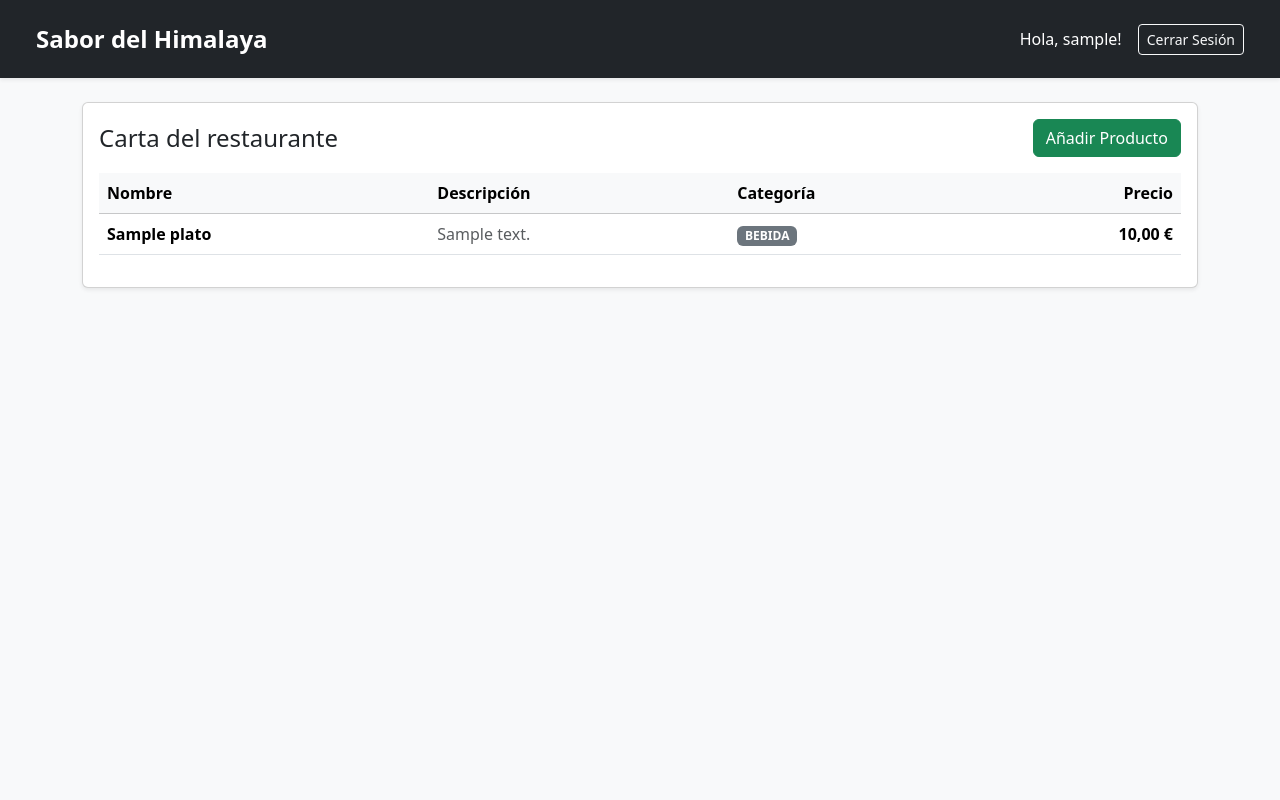
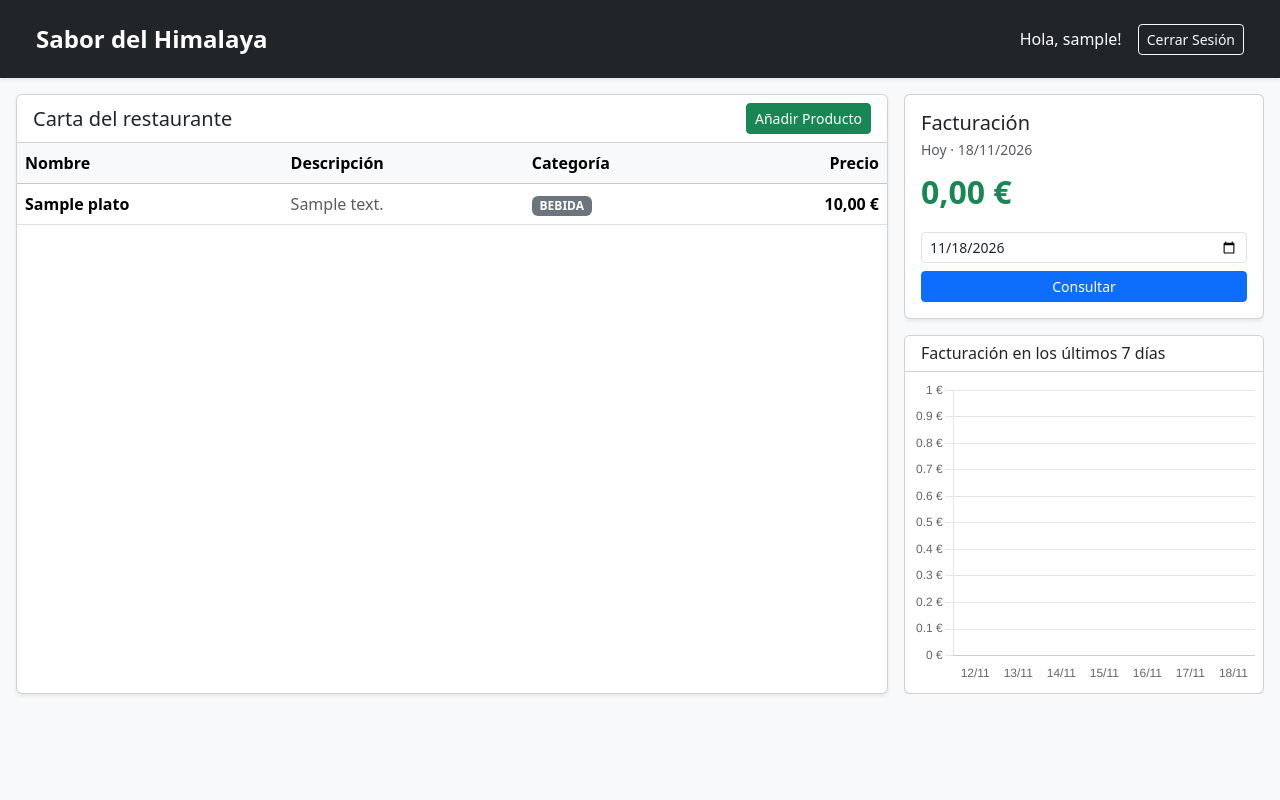
Before and after one commit to carlossanchezh/sabor-del-himalaya-webapp, a Spring Boot app: page /dueno/panel in a window 1280 px wide. Run offline with Spring Boot 4, Linux system fonts and the light colour scheme; a user stored in the database is signed in; tables that the repository leaves empty hold one stand-in row (values such as "Sample post"); some of the project's set-up classes (security, data sources, template engines, error pages and the like) are left out, and stand-ins take their place; some libraries are stand-ins or nearby versions.

Commit message:
US-19: facturación diaria

```diff
--- a/src/main/java/es/upm/is2/sabordelhimalaya/controller/DuenoController.java
+++ b/src/main/java/es/upm/is2/sabordelhimalaya/controller/DuenoController.java
@@ -4,9 +4,11 @@ import es.upm.is2.sabordelhimalaya.dto.request.PlatoCreacionDTO;
 import es.upm.is2.sabordelhimalaya.enums.CategoriaPlato;
 import es.upm.is2.sabordelhimalaya.exception.OperacionNoPermitidaException;
 import es.upm.is2.sabordelhimalaya.model.Plato;
+import es.upm.is2.sabordelhimalaya.service.PedidoService;
 import es.upm.is2.sabordelhimalaya.service.PlatoService;
 
 import lombok.RequiredArgsConstructor;
+import org.springframework.format.annotation.DateTimeFormat;
 import org.springframework.stereotype.Controller;
 import org.springframework.web.bind.annotation.*;
 import org.springframework.ui.Model;
@@ -14,7 +16,11 @@ import jakarta.validation.Valid;
 import org.springframework.validation.BindingResult;
 import org.springframework.web.servlet.mvc.support.RedirectAttributes;
 
+import java.time.LocalDate;
+import java.time.format.DateTimeFormatter;
+import java.util.ArrayList;
 import java.util.Comparator;
+import java.util.List;
 
 @Controller
 @RequestMapping("/dueno")
@@ -22,10 +28,19 @@ import java.util.Comparator;
 public class DuenoController {
 
     private final PlatoService platoService;
+    private final PedidoService pedidoService;
 
     @GetMapping("/panel")
-    public String panel(Model model) {
-        // TODO (US-19): Calcular la facturación del día de hoy y pasarla al modelo.
+    public String panel(@RequestParam(required = false) @DateTimeFormat(iso = DateTimeFormat.ISO.DATE) LocalDate fecha, Model model) {
+
+        LocalDate dia = (fecha != null) ? fecha : LocalDate.now();
+
+        model.addAttribute("fechaConsultada", dia);
+        model.addAttribute("esHoy", dia.equals(LocalDate.now()));
+        model.addAttribute("facturacionDia", pedidoService.calcularFacturacion(dia));
+
+        // Facturación de los últimos 7 días
+        cargarFacturacionSemanal(model);
 
         // Formulario vacío para añadir paltos nuevos
         model.addAttribute("nuevoPlato", new PlatoCreacionDTO());
@@ -45,6 +60,12 @@ public class DuenoController {
             // Informa de los errores y vuelve a abrir el modal
             model.addAttribute("mostrarModal", true);
 
+            // Carga la facturación del día
+            cargarFacturacion(model);
+
+            // Facturación de los últimos 7 días
+            cargarFacturacionSemanal(model);
+
             // Carga los platos del sistema
             cargarCarta(model);
 
@@ -58,14 +79,10 @@ public class DuenoController {
 
         } catch (IllegalArgumentException e) {
 
-            // Manejo de excepciones y muestra el modal nuevamente
-            model.addAttribute("error", e.getMessage());
-            model.addAttribute("mostrarModal", true);
+            // Manejo de excepciones
+            redirectAttributes.addFlashAttribute("errorCarta", e.getMessage());
 
-            // Carga los platos del sistema
-            cargarCarta(model);
-
-            return "dueno/panel";
+            return "redirect:/dueno/panel";
         }
 
         // Mensaje de éxito del plato añadido
@@ -131,4 +148,34 @@ public class DuenoController {
         model.addAttribute("platosRetirados", platoService.listarPlatosRetiradosDeLaCarta().stream()
         .sorted(Comparator.comparing(Plato::getCategoria).thenComparing(Plato::getNombre)).toList());
     }
+
+    // Facturación del día
+    private void cargarFacturacion(Model model) {
+
+        LocalDate dia = LocalDate.now();
+
+        model.addAttribute("fechaConsultada", dia);
+        model.addAttribute("esHoy", true);
+        model.addAttribute("facturacionDia", pedidoService.calcularFacturacion(dia));
+    }
+
+    // Facturación de los últimos 7 días
+    private void cargarFacturacionSemanal(Model model) {
+
+        LocalDate hoy = LocalDate.now();
+        DateTimeFormatter formato = DateTimeFormatter.ofPattern("dd/MM");
+
+        List<String> etiquetas = new ArrayList<>();
+        List<Double> valores = new ArrayList<>();
+
+        // Del día más antiguo (hace 6 días) al más reciente (hoy)
+        for (int i = 6; i >= 0; i--) {
+            LocalDate dia = hoy.minusDays(i);
+            etiquetas.add(dia.format(formato));
+            valores.add(pedidoService.calcularFacturacion(dia).doubleValue());
+        }
+
+        model.addAttribute("graficaEtiquetas", etiquetas);
+        model.addAttribute("graficaValores", valores);
+    }
 }
--- a/src/main/java/es/upm/is2/sabordelhimalaya/repository/PedidoRepository.java
+++ b/src/main/java/es/upm/is2/sabordelhimalaya/repository/PedidoRepository.java
@@ -18,8 +18,8 @@ public interface PedidoRepository extends JpaRepository<Pedido, Long> {
     // pedidos de un usuario de más reciente a más antiguo
     List<Pedido> findByUsuarioIdUsuarioOrderByFechaHoraDesc(Long idUsuario);
 
-    // pedidos en un determinado estado
-    List<Pedido> findByEstado(EstadoPedido estado);
+    // pedidos de un determinado estado y entre dos fechas
+    List<Pedido> findByEstadoAndFechaHoraBetween(EstadoPedido estado, LocalDateTime inicio, LocalDateTime fin);
 
     // pedidos entre dos fechas
     List<Pedido> findByFechaHoraBetween(LocalDateTime inicio, LocalDateTime fin);
--- a/src/main/java/es/upm/is2/sabordelhimalaya/service/PlatoServiceImpl.java
+++ b/src/main/java/es/upm/is2/sabordelhimalaya/service/PlatoServiceImpl.java
@@ -83,7 +83,7 @@ public class PlatoServiceImpl implements PlatoService {
         boolean existePlato = platoRepository.existsByNombreIgnoreCaseAndEsDelChefFalse(dto.getNombre().trim());
 
         if (existePlato) {
-            throw new IllegalArgumentException("Ya existe un producto con el nombre '" + dto.getNombre().trim() + "'. Si estaba retirado, usa la opción 'Añadir Producto' de la lista de retirados.");
+            throw new IllegalArgumentException("Ya existe un producto con el nombre '" + dto.getNombre().trim() + "' en carta o retirado de ella.");
         }
 
         // Crear nuevo plato
--- a/src/main/resources/templates/dueno/panel.html
+++ b/src/main/resources/templates/dueno/panel.html
@@ -9,34 +9,49 @@
     <link href="https://cdn.jsdelivr.net/npm/bootstrap@5.3.3/dist/css/bootstrap.min.css" rel="stylesheet">
 
 </head>
-<body class="bg-light">
+<body class="bg-light d-flex flex-column" style="height: 100vh; overflow: hidden;">
 
 <!-- Layout -->
 <div th:replace="~{layout :: header}"></div>
 
-<main class="container mt-4">
+<!-- Contenido principal: ocupa el resto del viewport -->
+<main class="container-fluid px-3 py-3 d-flex flex-column flex-grow-1" style="min-height: 0;">
 
-    <!-- Mensajes de éxito o error -->
-    <div th:if="${mensaje}" class="alert alert-success" th:text="${mensaje}">Mensaje</div>
-    <div th:if="${errorCarta}" class="alert alert-danger" th:text="${errorCarta}">Error</div>
+    <!-- Mensajes de éxito o error (encuadrados) -->
+    <div class="d-flex justify-content-center flex-shrink-0">
+        <div style="width: 100%; max-width: 1476px;">
+            <div th:if="${mensaje}" class="alert alert-success alert-dismissible fade show mb-2" th:text="${mensaje}">Mensaje</div>
+            <div th:if="${errorCarta}" class="alert alert-danger alert-dismissible fade show mb-2" th:text="${errorCarta}">Error</div>
+        </div>
+    </div>
 
-    <!-- Carta del restaurante -->
-    <div class="card shadow-sm">
-        <div class="card-body">
-            <div class="d-flex justify-content-between align-items-center mb-3">
-                <h2 class="h4 mb-0">Carta del restaurante</h2>
+    <!-- Fila de contenido: carta (izquierda) + facturación (derecha) -->
+    <div class="d-flex gap-3 flex-grow-1 justify-content-center" style="min-height: 0;">
+
+        <!-- Columna Izquierda Carta -->
+        <section class="d-flex align-self-start"
+                 style="flex: 1 1 0; max-width: 1100px; height: 75vh; min-width: 0; min-height: 0;">
+            <div class="card shadow-sm flex-grow-1 d-flex flex-column" style="min-height: 0;">
+
+                <!-- Cabecera fija de la carta -->
+                <div class="card-header bg-white d-flex justify-content-between align-items-center flex-shrink-0">
+                    <h2 class="h5 mb-0">Carta del restaurante</h2>
 
                     <!-- Botón para abrir el modal de añadir producto -->
-                <button type="button" class="btn btn-success" data-bs-toggle="modal" data-bs-target="#modalAnadirPlato">
+                    <button type="button" class="btn btn-success btn-sm" data-bs-toggle="modal" data-bs-target="#modalAnadirPlato">
                         Añadir Producto
                     </button>
                 </div>
 
-            <p th:if="${#lists.isEmpty(platos)}" class="text-muted">Todavía no hay productos en la carta.</p>
+                <!-- Único bloque con scroll -->
+                <div class="card-body p-0" style="overflow-y: auto;">
 
-            <div class="table-responsive" th:unless="${#lists.isEmpty(platos)}">
-                <table class="table table-hover align-middle">
-                    <thead class="table-light">
+                    <p th:if="${#lists.isEmpty(platos)}" class="text-muted text-center py-5 mb-0">
+                        Todavía no hay productos en la carta.
+                    </p>
+
+                    <table class="table table-hover align-middle mb-0" th:unless="${#lists.isEmpty(platos)}">
+                        <thead class="table-light" style="position: sticky; top: 0; z-index: 1;">
                         <tr>
                             <th>Nombre</th>
                             <th>Descripción</th>
@@ -50,13 +65,58 @@
                             <td class="text-muted" th:text="${plato.descripcion}">Descripción</td>
                             <td><span class="badge text-bg-secondary" th:text="${plato.categoria}">CATEGORIA</span></td>
                             <td class="text-end fw-semibold"
-                            th:text="${#numbers.formatDecimal(plato.precio, 1, 'POINT', 2, 'COMMA') + ' €'}">0,00 €</td>
+                                th:text="${#numbers.formatDecimal(plato.precio, 1, 'POINT', 2, 'COMMA')} + ' €'">0,00 €</td>
                         </tr>
                         </tbody>
                     </table>
                 </div>
-            <!-- Botones de editar (US-16) y eliminar (US-18) y la facturación (US-19) se añaden en el Sprint 2 -->
             </div>
+        </section>
+
+
+        <!-- Columna Derecha Facturación -->
+        <aside class="d-flex flex-column gap-3 flex-shrink-0 align-self-start"
+               style="width: 360px; height: 75vh; overflow-y: auto;">
+
+            <!-- Facturación del día -->
+            <div class="card shadow-sm">
+                <div class="card-body">
+
+                    <h2 class="h5 mb-1">Facturación</h2>
+                    <small class="text-muted d-block mb-2">
+                        <span th:if="${esHoy}">Hoy · </span>
+                        <span th:text="${#temporals.format(fechaConsultada, 'dd/MM/yyyy')}">--</span>
+                    </small>
+
+                    <span class="fs-2 fw-bold text-success d-block mb-3"
+                          th:text="${#numbers.formatDecimal(facturacionDia, 1, 'POINT', 2, 'COMMA')} + ' €'">0,00 €</span>
+
+                    <!-- Selector de fecha -->
+                    <form th:action="@{/dueno/panel}" method="get" class="d-flex flex-column gap-2">
+                        <input type="date" name="fecha" class="form-control form-control-sm"
+                               th:value="${fechaConsultada}">
+                        <div class="d-flex gap-2">
+                            <button type="submit" class="btn btn-primary btn-sm flex-fill">Consultar</button>
+                            <a th:unless="${esHoy}" th:href="@{/dueno/panel}"
+                               class="btn btn-secondary btn-sm flex-fill">Hoy</a>
+                        </div>
+                    </form>
+
+                </div>
+            </div>
+
+            <!-- Gráfica de facturación de los últimos 7 días -->
+            <div class="card shadow-sm flex-grow-1 d-flex flex-column" style="min-height: 0;">
+                <div class="card-header bg-white py-2 flex-shrink-0">
+                    <h3 class="h6 mb-0">Facturación en los últimos 7 días</h3>
+                </div>
+                <div class="card-body p-2 flex-grow-1" style="position: relative; min-height: 0;">
+                    <canvas id="graficaSemanal"></canvas>
+                </div>
+            </div>
+
+        </aside>
+
     </div>
 </main>
 
@@ -78,7 +138,8 @@
                         <div>
                             <div class="fw-semibold" th:text="${retirado.nombre}">Nombre</div>
                             <small class="text-muted"
-                                   th:text="${retirado.categoria + ' · ' + #numbers.formatDecimal(retirado.precio, 1, 'POINT', 2, 'COMMA') + ' €'}">CATEGORIA · 0,00 €</small>
+                                   th:text="${retirado.categoria + ' · ' + #numbers.formatDecimal(retirado.precio, 1, 'POINT', 2, 'COMMA') + ' €'}">CATEGORIA · 0,00 €
+                            </small>
                         </div>
                         <form th:action="@{/dueno/platos/{id}/anadir-existente(id=${retirado.idPlato})}" method="post" class="m-0">
                             <button type="submit" class="btn btn-outline-success btn-sm">Añadir</button>
@@ -88,7 +149,7 @@
             </div>
 
             <div class="modal-footer">
-                <button type="button" class="btn btn-success w-100" data-bs-toggle="modal" data-bs-target="#modalNuevoPlato">
+                <button type="button" class="btn btn-success w-100" data-bs-dismiss="modal" data-bs-toggle="modal" data-bs-target="#modalNuevoPlato">
                     + Crear producto nuevo
                 </button>
             </div>
@@ -154,6 +215,9 @@
     </div>
 </div>
 
+<!-- Chart.js (para la gráfica) -->
+<script src="https://cdn.jsdelivr.net/npm/chart.js@4.4.1/dist/chart.umd.min.js"></script>
+
 <!-- Bootstrap JS Bundle (necesario para componentes interactivos como modales o pestañas) -->
 <script src="https://cdn.jsdelivr.net/npm/bootstrap@5.3.3/dist/js/bootstrap.bundle.min.js"></script>
 
@@ -162,5 +226,66 @@
     new bootstrap.Modal(document.getElementById('modalNuevoPlato')).show();
 </script>
 
+<!-- Reset al abrir el modal -->
+<script>
+    document.addEventListener('DOMContentLoaded', function () {
+        const modal = document.getElementById('modalNuevoPlato');
+        if (!modal) return;
+
+        modal.addEventListener('show.bs.modal', function (event) {
+            if (!event.relatedTarget) return;
+
+            this.querySelectorAll('input:not([type="hidden"]), textarea, select').forEach(el => {
+                if (el.tagName === 'SELECT') {
+                    el.selectedIndex = 0;
+                } else {
+                    el.value = '';
+                }
+                el.classList.remove('is-invalid', 'is-valid');
+            });
+        });
+    });
+</script>
+
+<!-- Gráfica de facturación semanal -->
+<script th:inline="javascript">
+    const etiquetas = /*[[${graficaEtiquetas}]]*/ [];
+    const valores   = /*[[${graficaValores}]]*/ [];
+
+    const ctx = document.getElementById('graficaSemanal');
+    new Chart(ctx, {
+        type: 'bar',
+        data: {
+            labels: etiquetas,
+            datasets: [{
+                label: 'Facturación (€)',
+                data: valores,
+                backgroundColor: 'rgba(25, 135, 84, 0.55)',
+                borderColor: 'rgba(25, 135, 84, 1)',
+                borderWidth: 1
+            }]
+        },
+        options: {
+            responsive: true,
+            maintainAspectRatio: false,
+            plugins: {
+                legend: { display: false },
+                tooltip: {
+                    callbacks: {
+                        label: (item) => item.parsed.y.toFixed(2) + ' €'
+                    }
+                }
+            },
+            scales: {
+                y: {
+                    beginAtZero: true,
+                    ticks: { callback: (v) => v + ' €' }
+                },
+                x: { grid: { display: false } }
+            }
+        }
+    });
+</script>
+
 </body>
 </html>
```
Also changed, not shown: src/main/java/es/upm/is2/sabordelhimalaya/service/PedidoServiceImpl.java (+17 -2 lines). Lines whose indentation alone changed are shown as unchanged.
